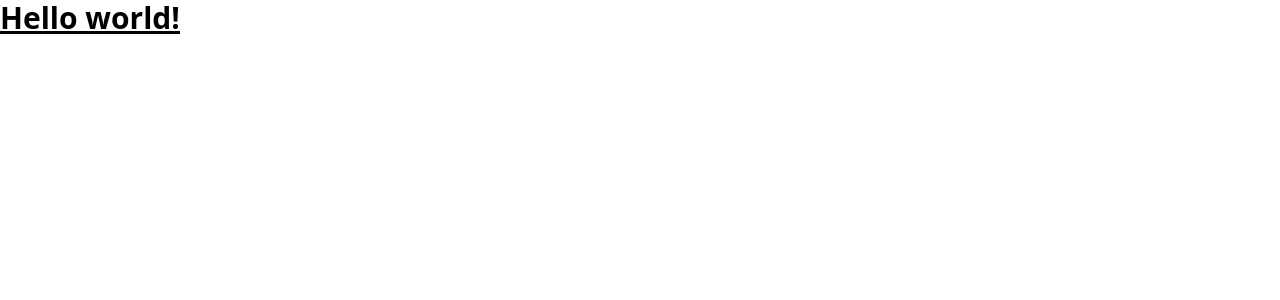
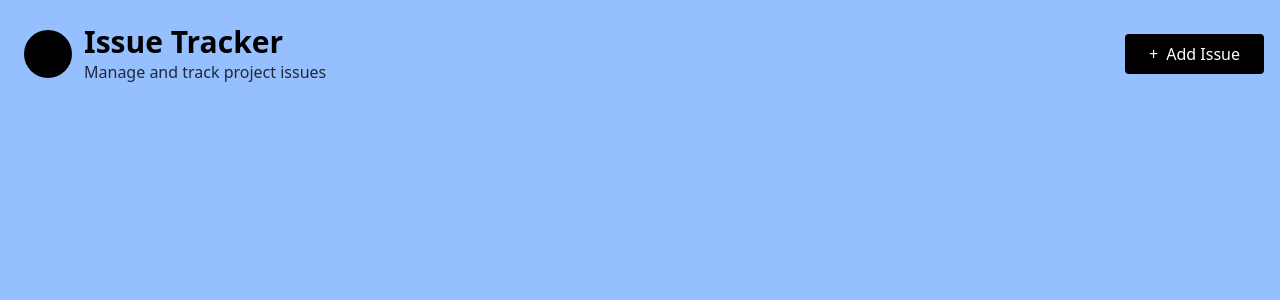
Before and after one commit to ThembaMtshelwane/track-issue, a React (Vite) app: page / in a window 1280 px wide. Shown: the top 300 px of the page. Built offline with nearby package versions, Linux system fonts and the light colour scheme.

Commit message:
feat: Added the header = Name + logo+ button

```diff
--- a/src/App.tsx
+++ b/src/App.tsx
@@ -1,5 +1,21 @@
 function App() {
-  return <h1 className="text-3xl font-bold underline">Hello world!</h1>;
+  return (
+    <div className="bg-blue-500/50 min-h-screen">
+      <div className="p-4 flex flex-col sm:flex-row justify-between items-center">
+        <div className="p-2 rounded flex items-center gap-3">
+          <div className="size-12 rounded-full bg-black"></div>
+          <div>
+            <h1 className="text-3xl font-bold">Issue Tracker</h1>
+            <p className="text-gray-800">Manage and track project issues</p>
+          </div>
+        </div>
+        <button className="bg-black text-white px-6 py-2 rounded flex items-center gap-2 hover:bg-gray-800 cursor-pointer hover:scale-105 transition duration-300">
+          <span>+</span>
+          <span>Add Issue</span>
+        </button>
+      </div>
+    </div>
+  );
 }
 
 export default App;
```
